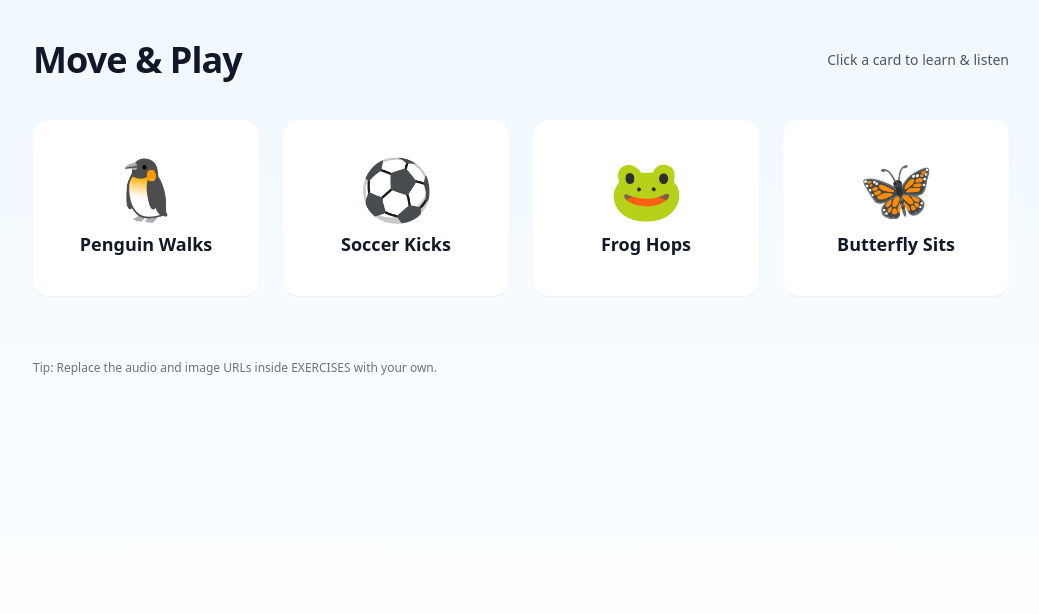
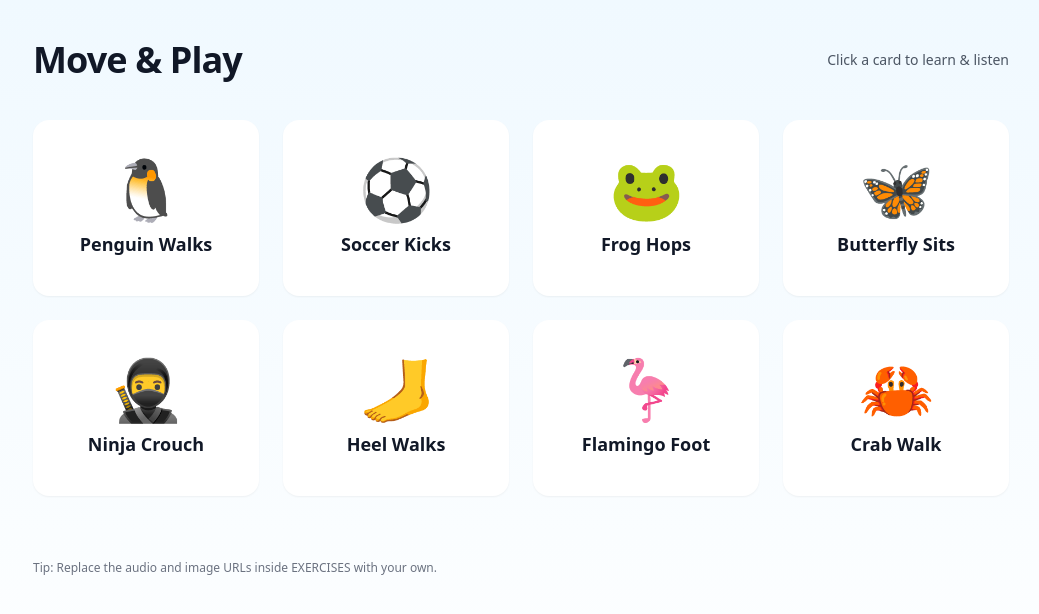
Before and after one commit to mdeabreu/physio_fun, a React (Vite) app: page / in a window 1280 px wide. Shown: the top 614 px of the page, without its empty margins (119-1158 px from the left). Built offline with nearby package versions, Linux system fonts and the light colour scheme.

Commit message:
add placeholders

```diff
--- a/src/App.jsx
+++ b/src/App.jsx
@@ -10,32 +10,64 @@ const EXERCISES = [
     title: 'Penguin Walks',
     icon: '🐧',
     description: 'Waddle like a penguin: heels together, toes out. Take small side-to-side steps with your arms at your sides like tiny flippers.',
-    audio: 'music/penguin parade 1.mp3',
-    image: 'images/penguin walk.png',
+    audio: 'music/penguin.mp3',
+    image: 'images/penguin.png',
   },
   {
     key: 'soccer',
     title: 'Soccer Kicks',
     icon: '⚽',
     description: 'Stand tall and gently swing your leg forward like a kick. Alternate legs. Keep kicks low and controlled.',
-    audio: 'music/kick it up 1.mp3',
-    image: 'images/soccer kicks.png',
+    audio: 'music/soccer.mp3',
+    image: 'images/soccer.png',
   },
   {
     key: 'frog',
     title: 'Frog Hops',
     icon: '🐸',
     description: 'Squat down with hands on the floor, then push through your legs to hop forward softly like a frog.',
-    audio: 'music/froggy fiesta.mp3',
-    image: 'https://placehold.co/400x250?text=Frog+Hops',
+    audio: 'music/frog.mp3',
+    image: 'images/frog.png',
   },
   {
     key: 'butterfly',
     title: 'Butterfly Sits',
     icon: '🦋',
     description: 'Sit with the soles of your feet together. Gently flap your knees like butterfly wings while keeping your back tall.',
-    audio: 'music/butterfly sit 1.mp3',
-    image: 'https://placehold.co/400x250?text=Butterfly+Sits',
+    audio: 'music/butterfly.mp3',
+    image: 'images/butterfly.png',
+  },
+  {
+    key: 'ninja',
+    title: 'Ninja Crouch',
+    icon: '🥷',
+    description: 'Sit with the soles of your feet together. Gently flap your knees like butterfly wings while keeping your back tall.',
+    audio: 'music/ninja.mp3',
+    image: 'images/ninja.png',
+  },
+  {
+    key: 'heel',
+    title: 'Heel Walks',
+    icon: '🦶',
+    description: 'Sit with the soles of your feet together. Gently flap your knees like butterfly wings while keeping your back tall.',
+    audio: 'music/heel.mp3',
+    image: 'images/heel.png',
+  },
+  {
+    key: 'flamingo',
+    title: 'Flamingo Foot',
+    icon: '🦩',
+    description: 'Sit with the soles of your feet together. Gently flap your knees like butterfly wings while keeping your back tall.',
+    audio: 'music/flamingo.mp3',
+    image: 'images/flamingo.png',
+  },
+  {
+    key: 'crab',
+    title: 'Crab Walk',
+    icon: '🦀',
+    description: 'Sit with the soles of your feet together. Gently flap your knees like butterfly wings while keeping your back tall.',
+    audio: 'music/crab.mp3',
+    image: 'images/crab.png',
   },
 ]
 
@@ -79,7 +111,7 @@ export default function App() {
             </DialogHeader>
             <div className="mt-4">
               <img src={active.image} alt={active.title} className="w-full rounded-lg mb-4 object-cover" />
-              <audio controls className="w-full">
+              <audio autoPlaycontrols className="w-full">
                 <source src={active.audio} type="audio/mpeg" />
                 Your browser does not support the audio element.
               </audio>
```
